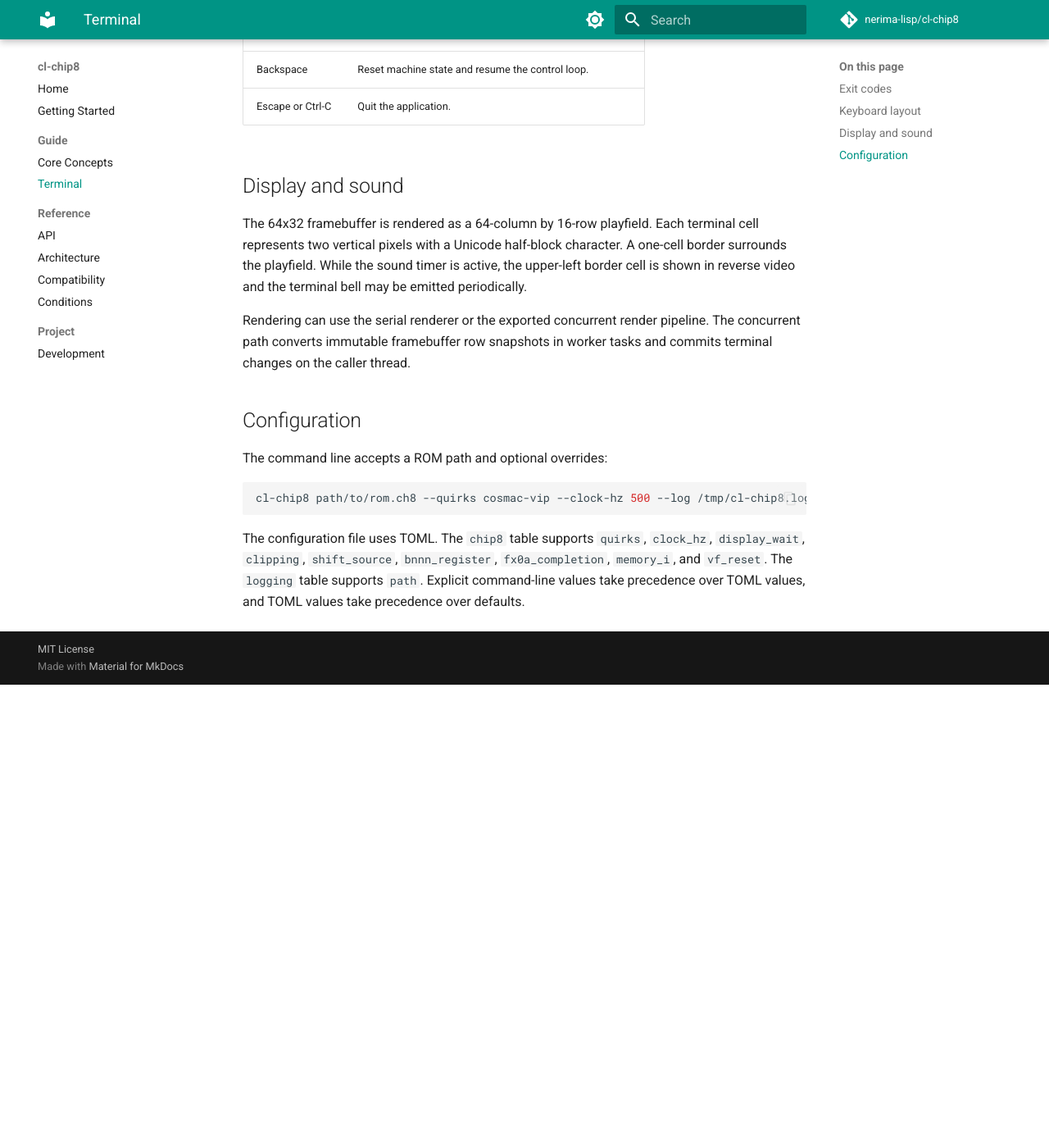
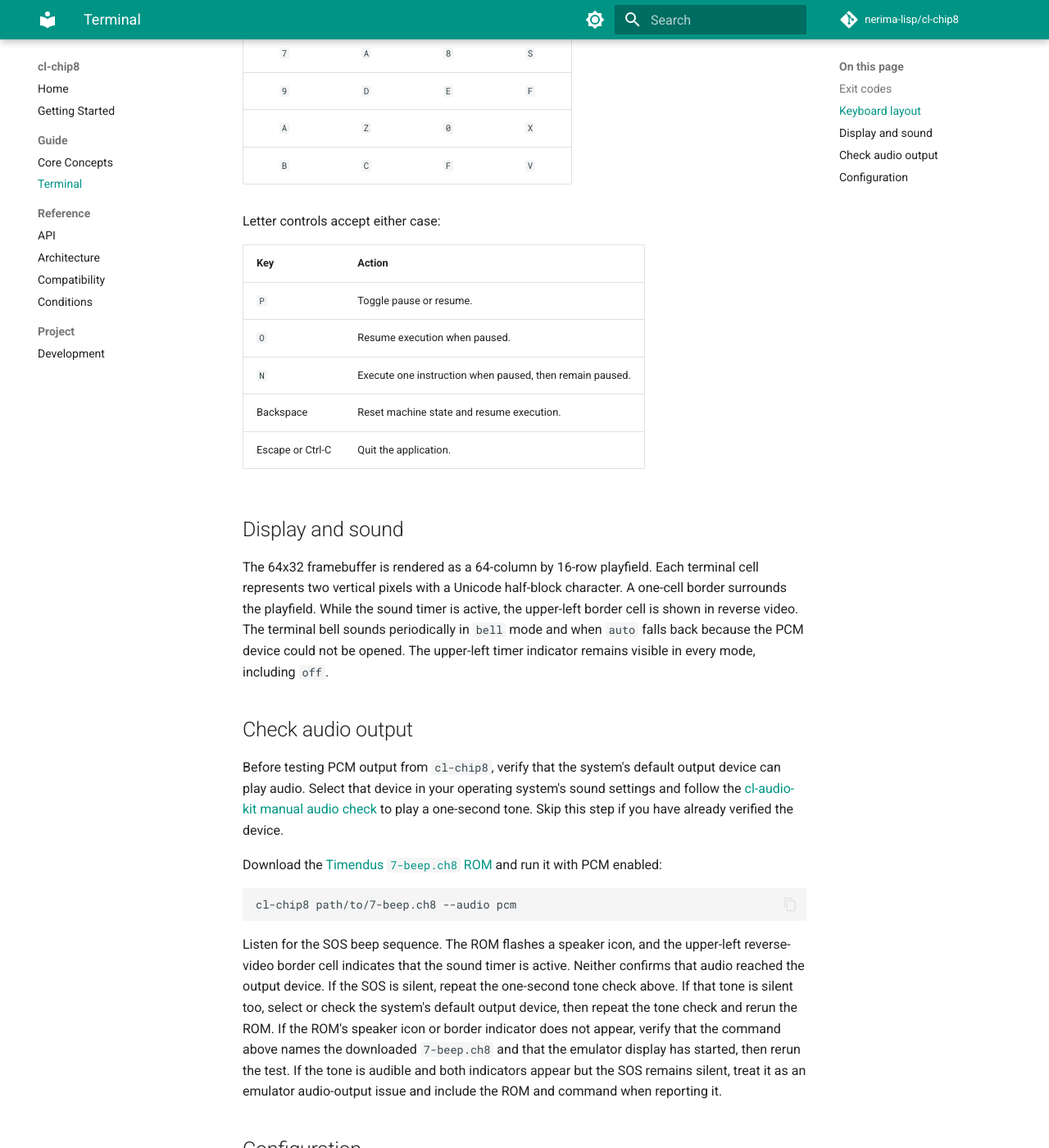
Before and after one commit to nerima-lisp/cl-chip8, an MkDocs documentation site: the page built from docs/src/guide/terminal.md, in a window 1280 px wide and 1400 px high, scrolled down 1507 px. Shown: the whole window at 82% size. Built offline with MkDocs 1.6.1 and Material for MkDocs 9.7.7, drawn with Linux system fonts in a browser that asks for light colours; comment, search, counter and statistics services are not loaded; before the commit the page ends 2342 px from its top, so only the background shows below that; some of the changed text lies outside the part shown.

Commit message:
feat(audio): add CLI audio mode selection

````diff
--- a/docs/src/guide/terminal.md
+++ b/docs/src/guide/terminal.md
@@ -1,27 +1,40 @@
 # Terminal Guide
 
-The `cl-chip8` executable accepts one required ROM path:
+See [Getting Started](../getting-started.md) for Nix and ASDF launch
+instructions.
+Use `cl-chip8` from `PATH` for these commands. From a checkout, replace the
+leading `cl-chip8` with `nix run .#cl-chip8 --`.
 
 ```sh
 cl-chip8 path/to/rom.ch8
-cl-chip8 path/to/rom.ch8 --clock-hz 700
+cl-chip8 path/to/rom.ch8 --audio pcm
 ```
 
 `--clock-hz` controls the instruction rate and defaults to 700. Delay and
-sound timers continue at 60 Hz. The `--quirks` option accepts `modern` or
-`cosmac-vip`. `--config` loads a TOML configuration file and `--log` writes
-JSON log records to the specified file. `--help` prints the command-line interface and
-`--version` reads the version from the ASDF system definition.
+sound timers continue at 60 Hz. The `--quirks` option accepts `modern`,
+`cosmac-vip`, `schip`, `schip-legacy`, and `xo-chip`. `--audio` selects audio
+output and defaults to `auto`.
+`--config` loads a TOML configuration file and `--log` writes JSON log records
+to the specified file. `--help` prints the command-line interface and
+`--version` prints the version recorded in the ASDF system definition. If ASDF
+cannot find that definition, it prints `0.0.0`.
 
-Press Escape or Ctrl-C to leave the program.
+| `--audio` value | Behavior |
+|---|---|
+| `auto` | Use PCM output from the system default device. If it cannot be opened, fall back to the terminal bell and emit a WARN message on standard error. When a log path is configured, also record one structured `audio-fallback` entry. |
+| `pcm` | Require PCM output from the system default device. The program exits with an error if it cannot open the device. |
+| `bell` | Use the terminal bell. |
+| `off` | Disable audio output. |
+
+The TOML configuration file does not provide an audio setting.
 
 ## Exit codes
 
 | Code | Meaning |
 |---:|---|
-| `0` | The ROM ran and the program left the terminal normally. `--help` and `--version` also exit `0`. |
-| `1` | The ROM could not be loaded, or the run ended with an error. The diagnostic goes to standard error with the `cl-chip8: ` prefix. |
-| `64` | Usage error, such as a missing ROM path, an unknown option, or an invalid `--clock-hz` value. Usage text goes to standard error. |
+| `0` | The ROM ran and the emulator exited normally. `--help` and `--version` also exit `0`. |
+| `1` | The ROM could not be loaded, required PCM output could not be opened, or the run ended with an error. The diagnostic goes to standard error with the `cl-chip8: ` prefix. |
+| `64` | Usage error, such as a missing ROM path, an unknown option, or an invalid `--clock-hz` or `--audio` value. Usage text goes to standard error. |
 
 ## Keyboard layout
 
@@ -38,14 +51,14 @@ The sixteen CHIP-8 keys use this case-insensitive keyboard layout:
 | `A` | `Z` | `0` | `X` |
 | `B` | `C` | `F` | `V` |
 
-The terminal also provides application controls:
+Letter controls accept either case:
 
 | Key | Action |
 |---|---|
-| `P` | Pause or resume execution. |
+| `P` | Toggle pause or resume. |
 | `O` | Resume execution when paused. |
 | `N` | Execute one instruction when paused, then remain paused. |
-| Backspace | Reset machine state and resume the control loop. |
+| Backspace | Reset machine state and resume execution. |
 | Escape or Ctrl-C | Quit the application. |
 
 ## Display and sound
@@ -53,22 +66,57 @@ The terminal also provides application controls:
 The 64x32 framebuffer is rendered as a 64-column by 16-row playfield. Each
 terminal cell represents two vertical pixels with a Unicode half-block
 character. A one-cell border surrounds the playfield. While the sound timer is
-active, the upper-left border cell is shown in reverse video and the terminal
-bell may be emitted periodically.
+active, the upper-left border cell is shown in reverse video. The terminal bell
+sounds periodically in `bell` mode and when `auto` falls back because the PCM
+device could not be opened.
+The upper-left timer indicator remains visible in every mode, including `off`.
 
-Rendering can use the serial renderer or the exported concurrent render
-pipeline. The concurrent path converts immutable framebuffer row snapshots in
-worker tasks and commits terminal changes on the caller thread.
+## Check audio output
+
+Before testing PCM output from `cl-chip8`, verify that the system's default
+output device can play audio. Select that device in your operating system's
+sound settings and follow the [cl-audio-kit manual audio
+check](https://nerima-lisp.github.io/cl-audio-kit/guide/manual-audio-check/) to
+play a one-second tone. Skip this step if you have already verified the device.
+
+Download the [Timendus `7-beep.ch8` ROM](https://github.com/Timendus/chip8-test-suite/raw/v4.2/bin/7-beep.ch8)
+and run it with PCM enabled:
+
+```sh
+cl-chip8 path/to/7-beep.ch8 --audio pcm
+```
+
+Listen for the SOS beep sequence. The ROM flashes a speaker icon, and the
+upper-left reverse-video border cell indicates that the sound timer is active.
+Neither confirms that audio reached the output device. If the SOS is silent,
+repeat the one-second tone check above. If that tone is silent too, select or
+check the system's default output device, then repeat the tone check and rerun
+the ROM. If the ROM's speaker icon or border indicator does not appear, verify
+that the command above names the downloaded `7-beep.ch8` and that the emulator
+display has started, then rerun the test. If the tone is audible and both
+indicators appear but the SOS remains silent, treat it as an emulator
+audio-output issue and include the ROM and command when reporting it.
 
 ## Configuration
 
-The command line accepts a ROM path and optional overrides:
+Pass a TOML file with `--config`:
 
 ```sh
-cl-chip8 path/to/rom.ch8 --quirks cosmac-vip --clock-hz 500 --log /tmp/cl-chip8.log
+cl-chip8 path/to/rom.ch8 --config config.toml
 ```
 
-The configuration file uses TOML. The `chip8` table supports `quirks`,
+For example, `config.toml` can contain:
+
+```toml
+[chip8]
+quirks = "cosmac-vip"
+clock_hz = 500
+
+[logging]
+path = "/tmp/cl-chip8.log"
+```
+
+The `chip8` table supports `quirks`,
 `clock_hz`, `display_wait`, `clipping`, `shift_source`, `bnnn_register`,
 `fx0a_completion`, `memory_i`, and `vf_reset`. The `logging` table supports
 `path`. Explicit command-line values take precedence over TOML values, and
````
Also changed, not shown: 2 other files.
